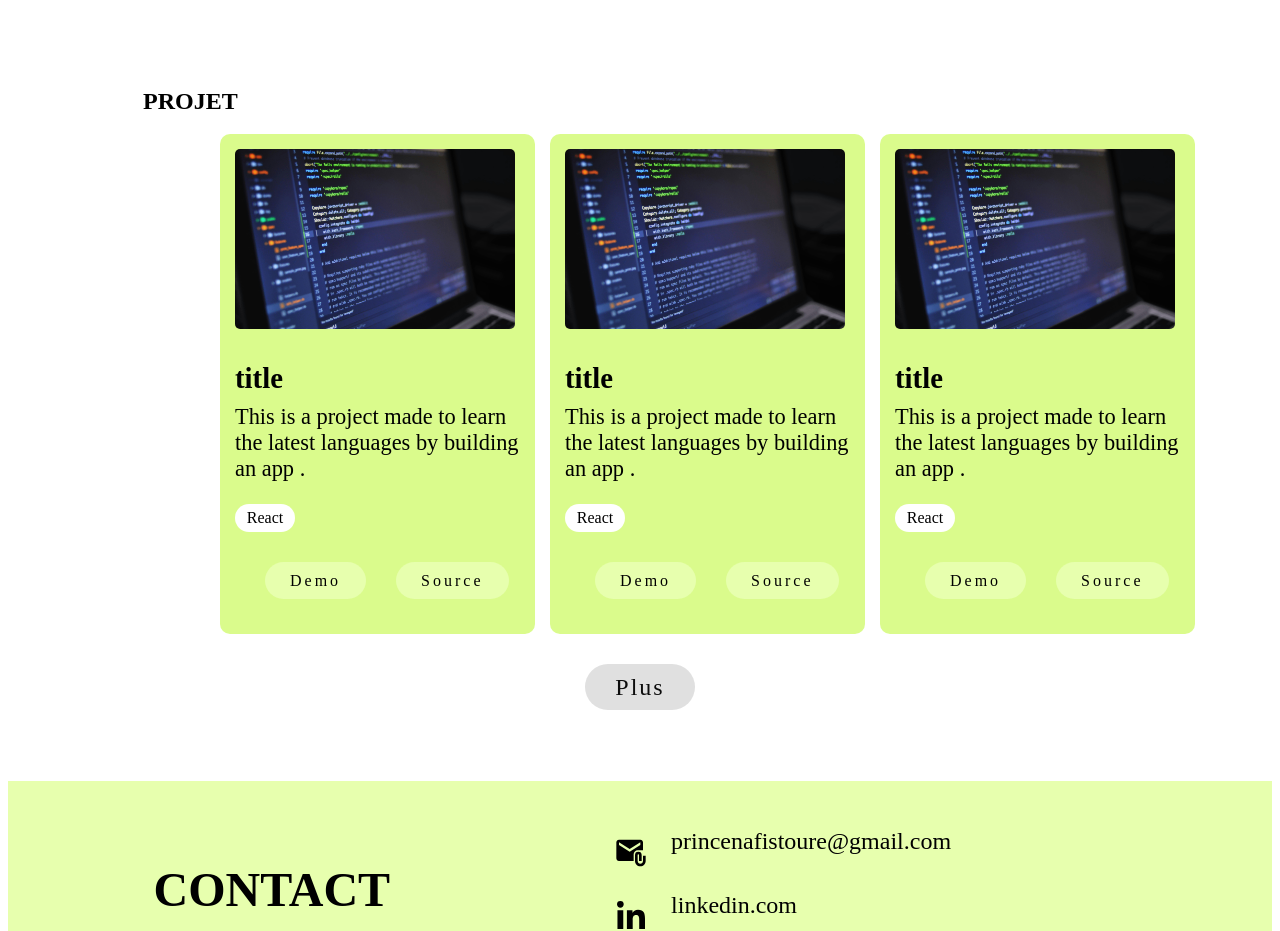
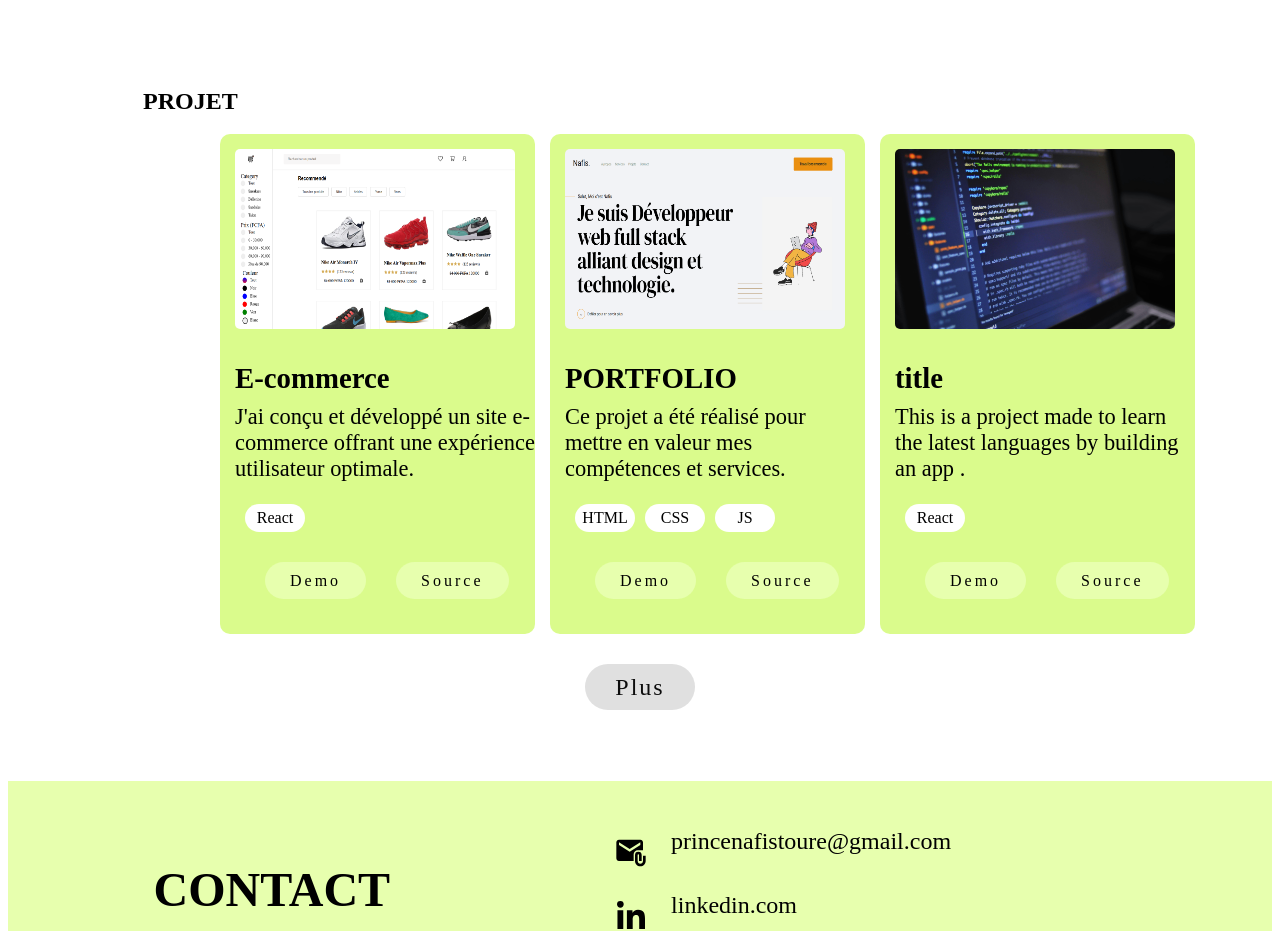
Before and after one commit to nafis589/react-portfolio, a React (Vite) app: page / in a window 1280 px wide. Shown: the part 1862-2793 px from the top of the page. Built offline with nearby package versions, Linux system fonts and the light colour scheme; a web font is replaced by a local one.

Commit message:
Update project details and images in Projets and Projet components; enhance layout with new CSS styles

```diff
--- a/src/Projets/Projets.jsx
+++ b/src/Projets/Projets.jsx
@@ -9,17 +9,47 @@ const Projets = () => {
         <div className="projet-container">
           <div className="projet-container-item">
             <div className="projet-img">
-              <img src="src/img/apropos.jpg" alt="" />
+              <img src="src/img/ecom.png" alt="" />
             </div>
             <div className="projet-message">
-              <h3>title</h3>
+              <h3>E-commerce</h3>
               <p>
-                This is a project made to learn the latest languages by building
-                an app .
+                J&apos;ai conçu et développé un site e-commerce offrant une
+                expérience utilisateur optimale.
               </p>
-              <div className="outil">React</div>
+              <div className="outils">
+                <div className="outil">React</div>
+              </div>
               <div className="btns">
+                <a
+                  href="https://ecommerce-filtering-five.vercel.app/"
+                  className="a"
+                >
+                  Demo
+                </a>
                 <a href="#" className="a">
+                  Source
+                </a>
+              </div>
+            </div>
+          </div>
+          <div className="projet-container-item child">
+            <div className="projet-img">
+              <img src="src/img/portfo.png" alt="" />
+            </div>
+            <div className="projet-message">
+              <h3>PORTFOLIO</h3>
+              <p>
+                Ce projet a été réalisé pour mettre en valeur mes compétences et
+                services.
+              </p>
+              <div className="outils">
+                <div className="outil">HTML</div>
+                <div className="outil">CSS</div>
+                <div className="outil">JS</div>
+              </div>
+              <div className="btns">
+                <a href="https://nafis-portofolio.vercel.app/" className="a">
                   Demo
                 </a>
                 <a href="#" className="a">
@@ -38,28 +68,9 @@ const Projets = () => {
                 This is a project made to learn the latest languages by building
                 an app .
               </p>
-              <div className="outil">React</div>
-              <div className="btns">
-                <a href="#" className="a">
-                  Demo
-                </a>
-                <a href="#" className="a">
-                  Source
-                </a>
+              <div className="outils">
+                <div className="outil">React</div>
               </div>
-            </div>
-          </div>
-          <div className="projet-container-item child">
-            <div className="projet-img">
-              <img src="src/img/apropos.jpg" alt="" />
-            </div>
-            <div className="projet-message">
-              <h3>title</h3>
-              <p>
-                This is a project made to learn the latest languages by building
-                an app .
-              </p>
-              <div className="outil">React</div>
               <div className="btns">
                 <a href="#" className="a">
                   Demo
--- a/src/Section/Projet/Projet.css
+++ b/src/Section/Projet/Projet.css
@@ -47,6 +47,7 @@
   text-align: center;
   border-radius: 50px;
   background-color: #fff;
+  margin-left: 10px;
 }
 
 .btns {
@@ -133,3 +134,7 @@
     text-align: center;
   }
 }
+.outils {
+  display: flex;
+  flex-direction: row;
+}
--- a/src/Section/Projet/Projet.jsx
+++ b/src/Section/Projet/Projet.jsx
@@ -8,17 +8,48 @@ const Projet = () => {
         <div className="projet-container">
           <div className="projet-container-item">
             <div className="projet-img">
-              <img src="src/img/apropos.jpg" alt="" />
+              <img src="src/img/ecom.png" alt="" />
             </div>
             <div className="projet-message">
-              <h3>title</h3>
+              <h3>E-commerce</h3>
               <p>
-                This is a project made to learn the latest languages by building
-                an app .
+                J&apos;ai conçu et développé un site e-commerce offrant une
+                expérience utilisateur optimale.
               </p>
-              <div className="outil">React</div>
+              <div className="outils">
+                <div className="outil">React</div>
+              </div>
               <div className="btns">
+                <a
+                  href="https://ecommerce-filtering-five.vercel.app/"
+                  className="a"
+                >
+                  Demo
+                </a>
                 <a href="#" className="a">
+                  Source
+                </a>
+              </div>
+            </div>
+          </div>
+          <div className="projet-container-item child">
+            <div className="projet-img">
+              <img src="src/img/portfo.png" alt="" />
+            </div>
+            <div className="projet-message">
+              <h3>PORTFOLIO</h3>
+              <p>
+                Ce projet a été réalisé pour mettre en valeur mes compétences et
+                services.
+              </p>
+              <div className="outils">
+                <div className="outil">HTML</div>
+                <div className="outil">CSS</div>
+                <div className="outil">JS</div>
+              </div>
+
+              <div className="btns">
+                <a href="https://nafis-portofolio.vercel.app/" className="a">
                   Demo
                 </a>
                 <a href="#" className="a">
@@ -37,28 +68,9 @@ const Projet = () => {
                 This is a project made to learn the latest languages by building
                 an app .
               </p>
-              <div className="outil">React</div>
-              <div className="btns">
-                <a href="#" className="a">
-                  Demo
-                </a>
-                <a href="#" className="a">
-                  Source
-                </a>
+              <div className="outils">
+                <div className="outil">React</div>
               </div>
-            </div>
-          </div>
-          <div className="projet-container-item child">
-            <div className="projet-img">
-              <img src="src/img/apropos.jpg" alt="" />
-            </div>
-            <div className="projet-message">
-              <h3>title</h3>
-              <p>
-                This is a project made to learn the latest languages by building
-                an app .
-              </p>
-              <div className="outil">React</div>
               <div className="btns">
                 <a href="#" className="a">
                   Demo
```
Also changed, not shown: src/img/ecom.png (added), src/img/portfo.png (added).
